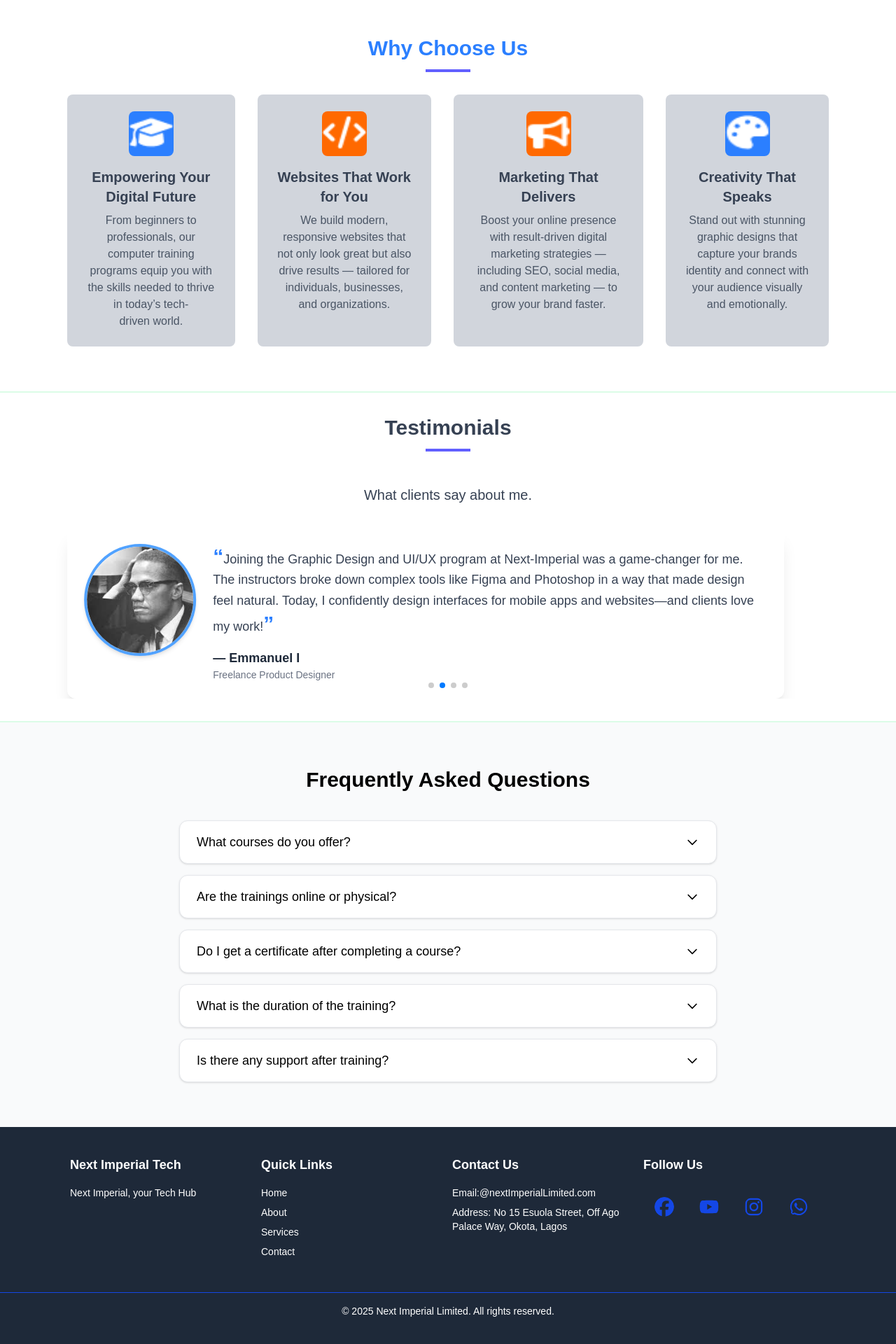
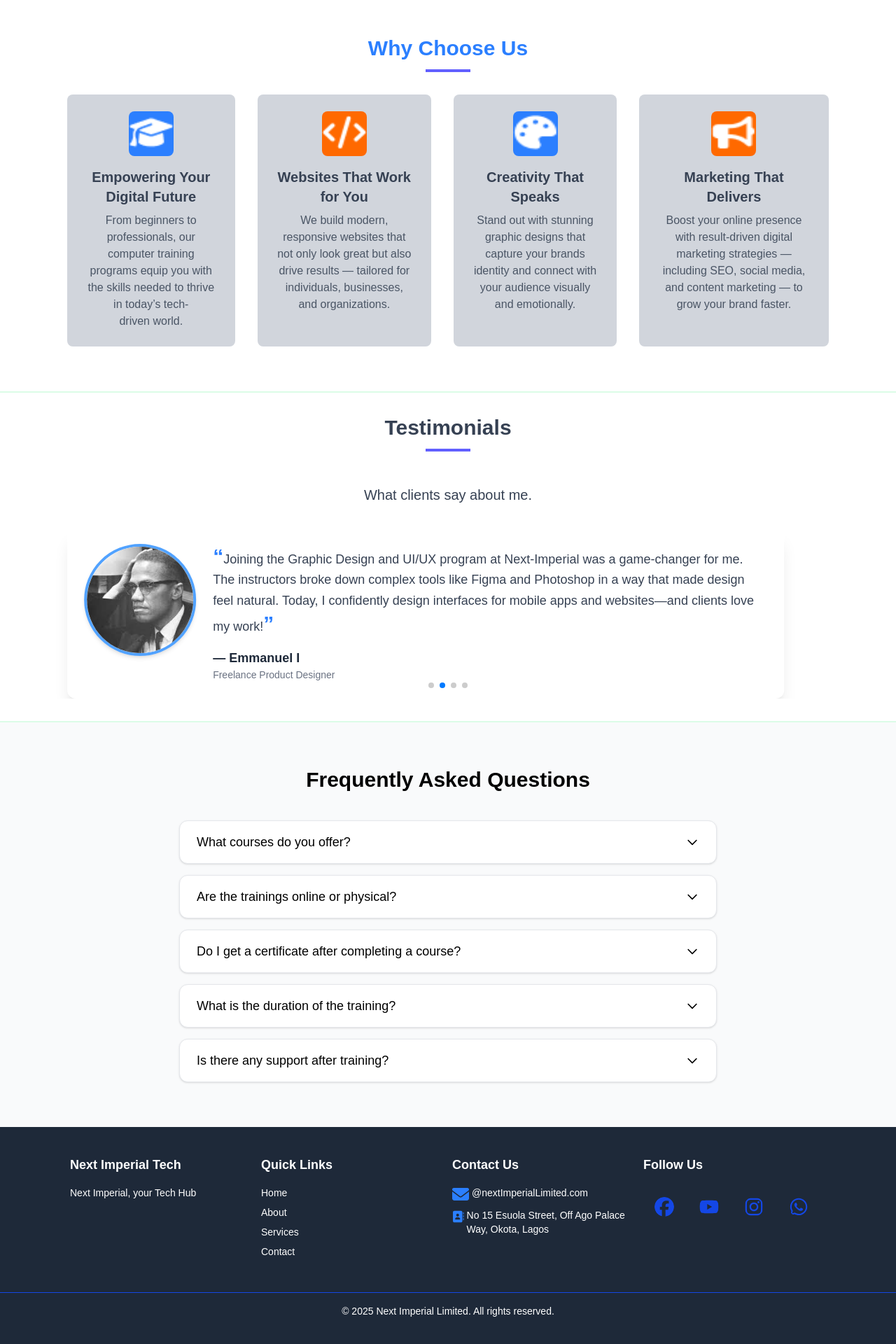
Before and after one commit to Eze-Israel/Next-imperial-website, a Next.js app: page / in a window 1280 px wide. Shown: the part 1248-3168 px from the top of the page at 70% size. Built offline with nearby package versions, Linux system fonts and the light colour scheme.

Commit message:
added email icons

```diff
--- a/src/components/Footer.tsx
+++ b/src/components/Footer.tsx
@@ -1,6 +1,7 @@
 import React from 'react'
 import Link from 'next/link';
-import {  FaFacebook, FaYoutube, FaInstagram, FaWhatsapp } from 'react-icons/fa6';
+import {  FaFacebook, FaYoutube, FaInstagram, FaWhatsapp ,FaEnvelope,FaAddressBook } from 'react-icons/fa6';
+
 
 
 
@@ -53,8 +54,8 @@ const Footer = () => {
         <div className=' flex-1'>
           <h3 className='text-lg font-bold mb-4 '> Contact Us </h3>
           <ul className='text-sm'>
-            <li className='mb-2'>Email:@nextImperialLimited.com</li>
-            <li className='mb-2'>Address: No 15 Esuola Street, Off Ago Palace Way, Okota, Lagos</li>
+            <li className='mb-2 flex'><FaEnvelope className='text-blue-500 text text-2xl mr-1'/>@nextImperialLimited.com</li>
+            <li className='mb-2 flex '><FaAddressBook className='text-blue-500 text-2xl mr-1'/> No 15 Esuola Street, Off Ago Palace Way, Okota, Lagos</li>
           </ul>
         </div>
         {/* social media section */}
--- a/src/components/WhyChooseUs.tsx
+++ b/src/components/WhyChooseUs.tsx
@@ -1,5 +1,6 @@
 import React from 'react'
 import Image from 'next/image'
+
 
 
 
@@ -20,17 +21,17 @@ const services =[
 
   },
   {
+    title: ' Creativity That Speaks',
+    description:'Stand out with stunning graphic designs that capture your brands identity and connect with your audience visually and emotionally.' ,
+    icon:'/images/design.png',
+     bg:"bg-blue-500",
+
+  },
+  {
     title: ' Marketing That Delivers',
     description:'Boost your online presence with result-driven digital marketing strategies — including SEO, social media, and content marketing — to grow your brand faster.' ,
     icon:'/images/speak.png',
     bg:"bg-orange-500",
-
-  },
-  {
-    title: ' Creativity That Speaks',
-    description:'Stand out with stunning graphic designs that capture your brands identity and connect with your audience visually and emotionally.' ,
-    icon:'/images/design.png',
-     bg:"bg-blue-500",
 
   },
 ]
```
